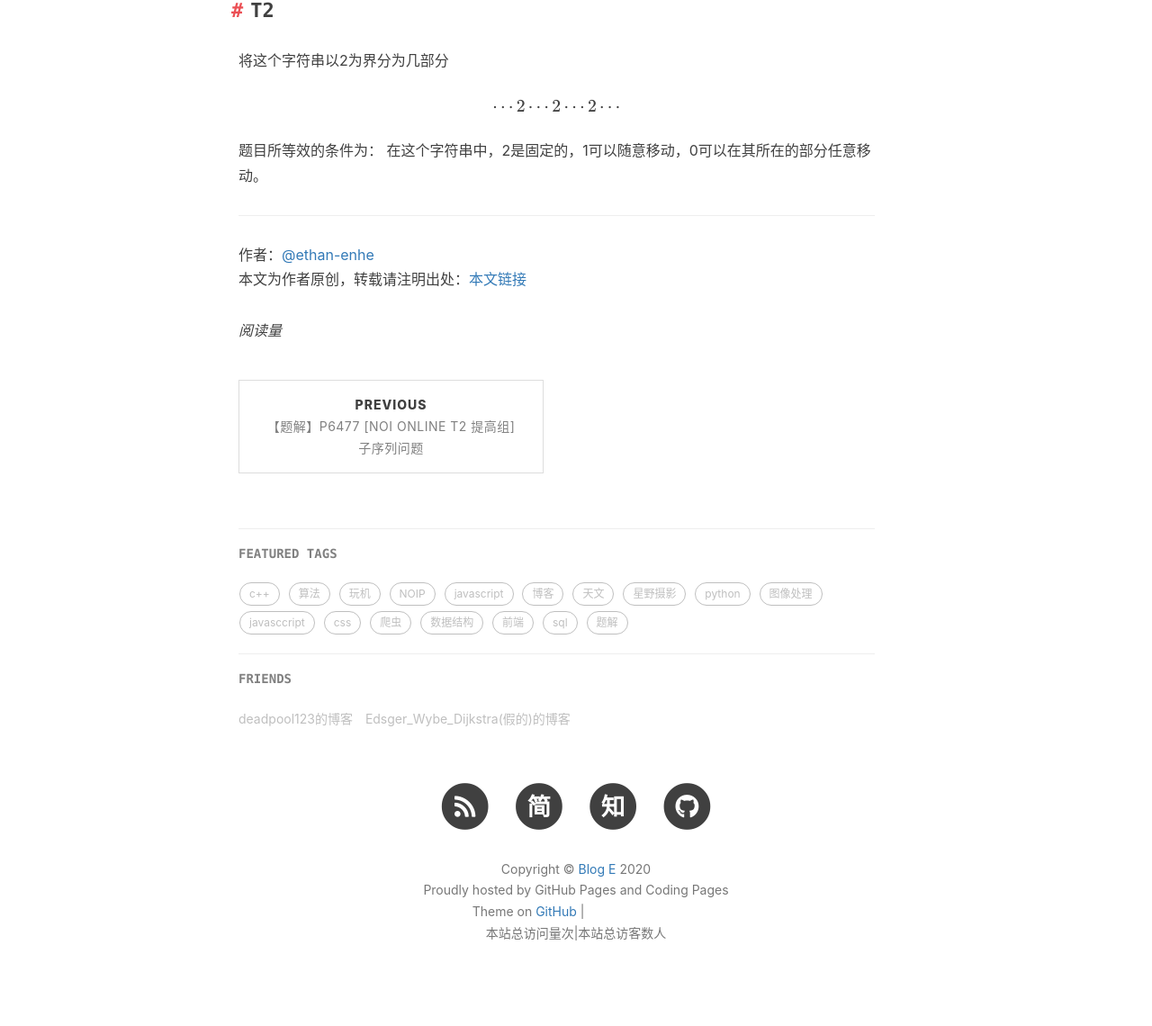
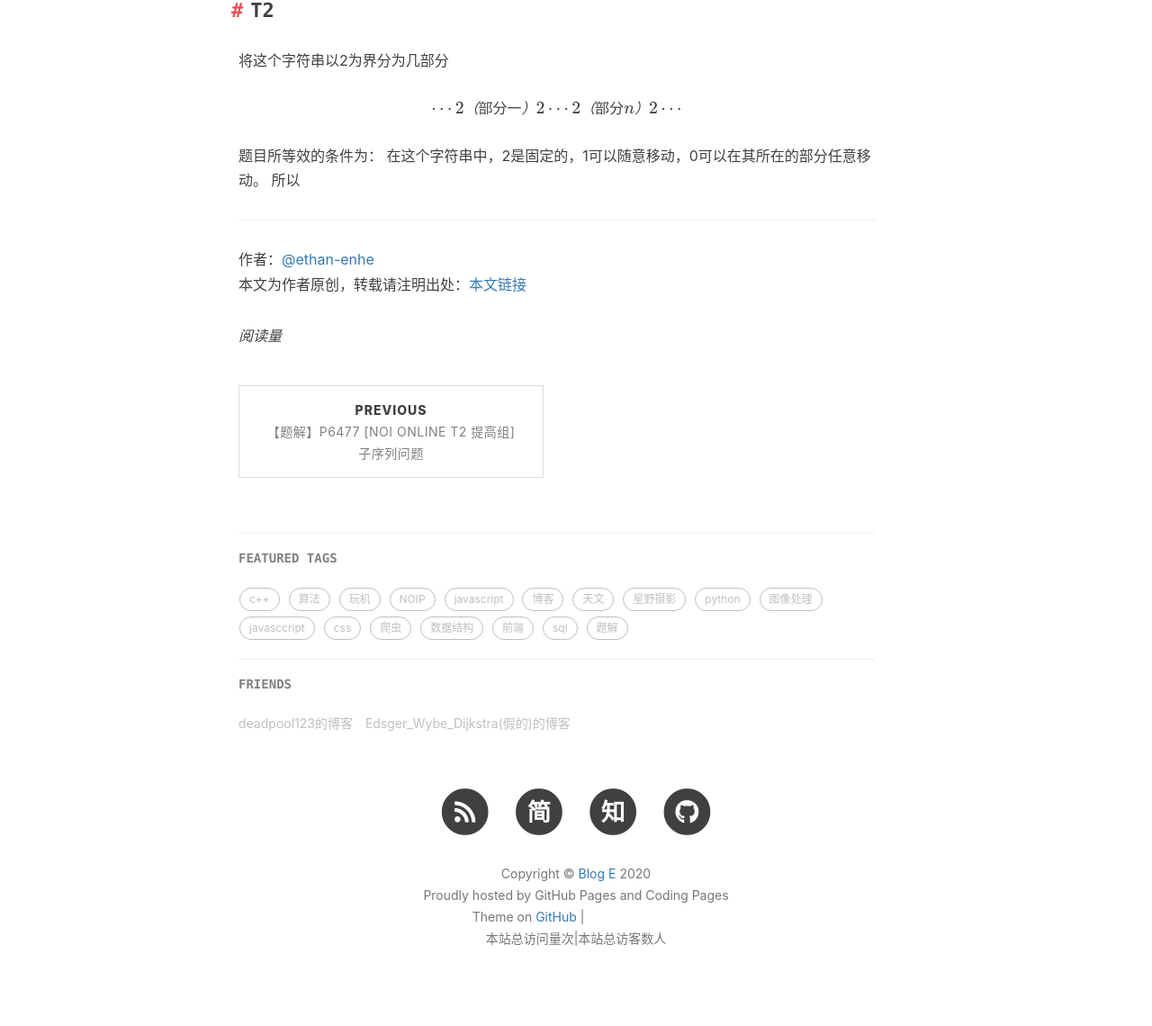
Before and after one commit to ethan-enhe/ethan-enhe.github.io, a Jekyll site: the page built from _posts/2020-07-08-cf-edu-round-47解题记录.md, in a window 1280 px wide. Shown: the part 1202-2342 px from the top of the page at 90% size. Built offline with Jekyll 4.4.1, drawn with Linux system fonts in a browser that asks for light colours; nearby versions of some CDN libraries; formulas are drawn with MathJax 3; comment, search, counter and statistics services are not loaded; grey boxes are pictures that could not be loaded.

Commit message:
_posts/2020-07-08-cf-edu-round-47解题记录.md updated from https://stackedit.io/

```diff
--- a/_posts/2020-07-08-cf-edu-round-47解题记录.md
+++ b/_posts/2020-07-08-cf-edu-round-47解题记录.md
@@ -38,12 +38,12 @@ int main(){
 ## T2
 将这个字符串以2为界分为几部分
 
-$$\cdots2\cdots2\cdots2\cdots$$
+$$\cdots2（部分一）2\cdots2（部分n）2\cdots$$
 
 题目所等效的条件为：
 在这个字符串中，2是固定的，1可以随意移动，0可以在其所在的部分任意移动。
-
+所以
 <!--stackedit_data:
-eyJoaXN0b3J5IjpbLTE1OTcxOTkyNzAsMTEzNjk3MzM3MiwtOT
-YyMjY1NDIzLDk4NTg4MjI0N119
+eyJoaXN0b3J5IjpbLTgwMTM2NTY1OCwxMTM2OTczMzcyLC05Nj
+IyNjU0MjMsOTg1ODgyMjQ3XX0=
 -->
```
